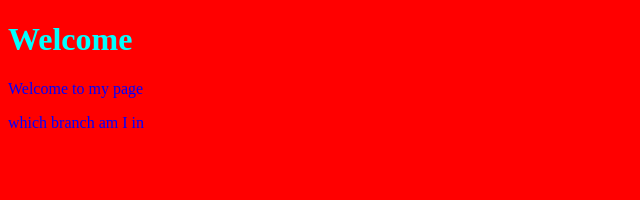
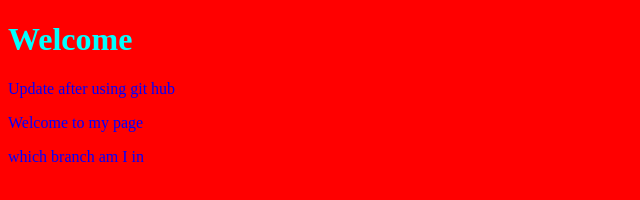
Before and after one commit to Aal73500/my-try-first-project, a plain HTML site: page index.html in a window 1280 px wide. Shown: the whole page, without its empty margins (0-640 px from the left). Drawn offline with Linux system fonts and the light colour scheme.

Commit message:
update version by user Abdelaal

```diff
--- a/index.html
+++ b/index.html
@@ -8,6 +8,7 @@
 </head>
 <body>
     <h1>Welcome</h1>
+    <p>Update after using git hub</p>
     <p>Welcome to my page</p>
     <p>which branch am I in</p>
     <script src="app.js"></script>
```
